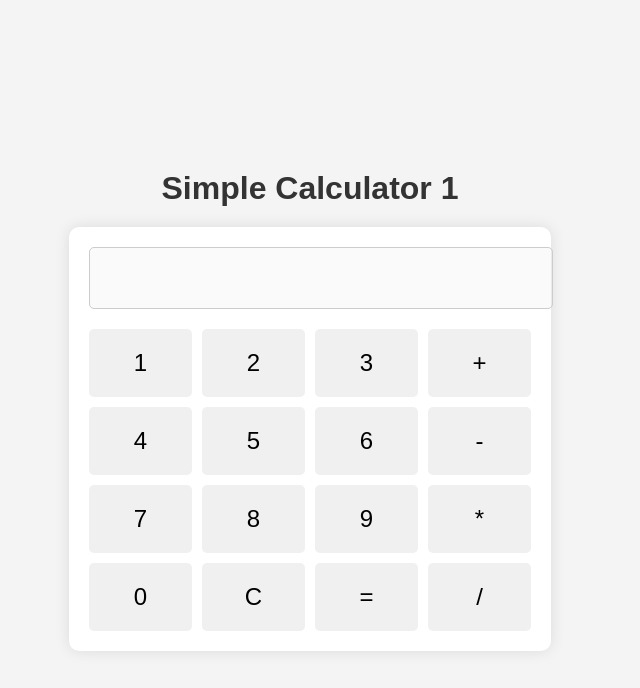
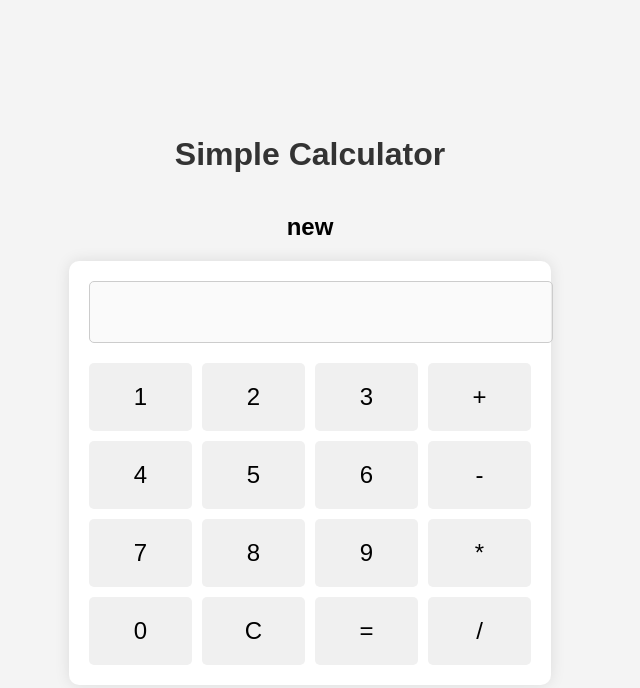
Before and after one commit to Gopikrosuri/simple-calculator, a plain HTML site: page index.html in a window 1280 px wide. Shown: the whole page, without its empty margins (330-970 px from the left). Drawn offline with Linux system fonts and the light colour scheme.

Commit message:
Update index.html

```diff
--- a/index.html
+++ b/index.html
@@ -64,7 +64,8 @@
     </style>
 </head>
 <body>
-    <h1>Simple Calculator 1</h1>
+    <h1>Simple Calculator</h1>
+    <h2>new</h2>
     <div class="calculator">
         <input type="text" id="display" disabled>
         <div class="buttons">
```
